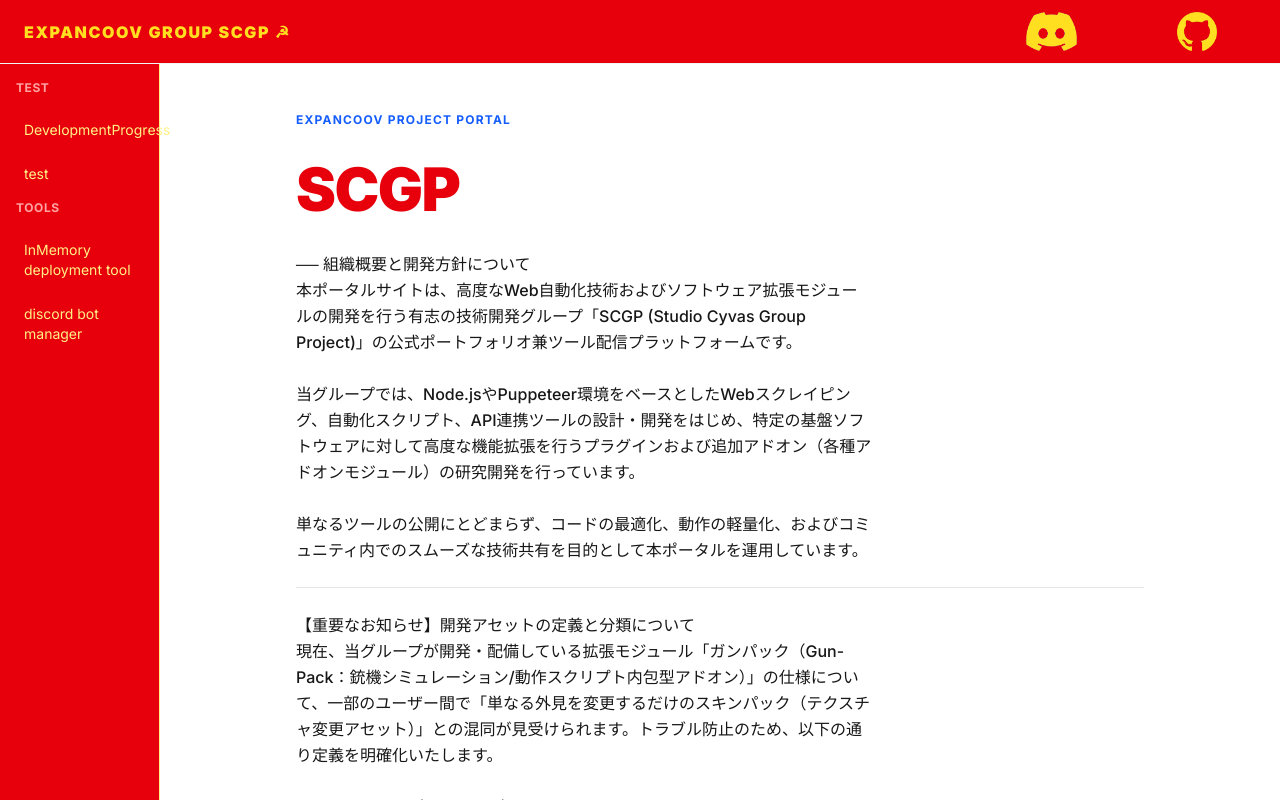
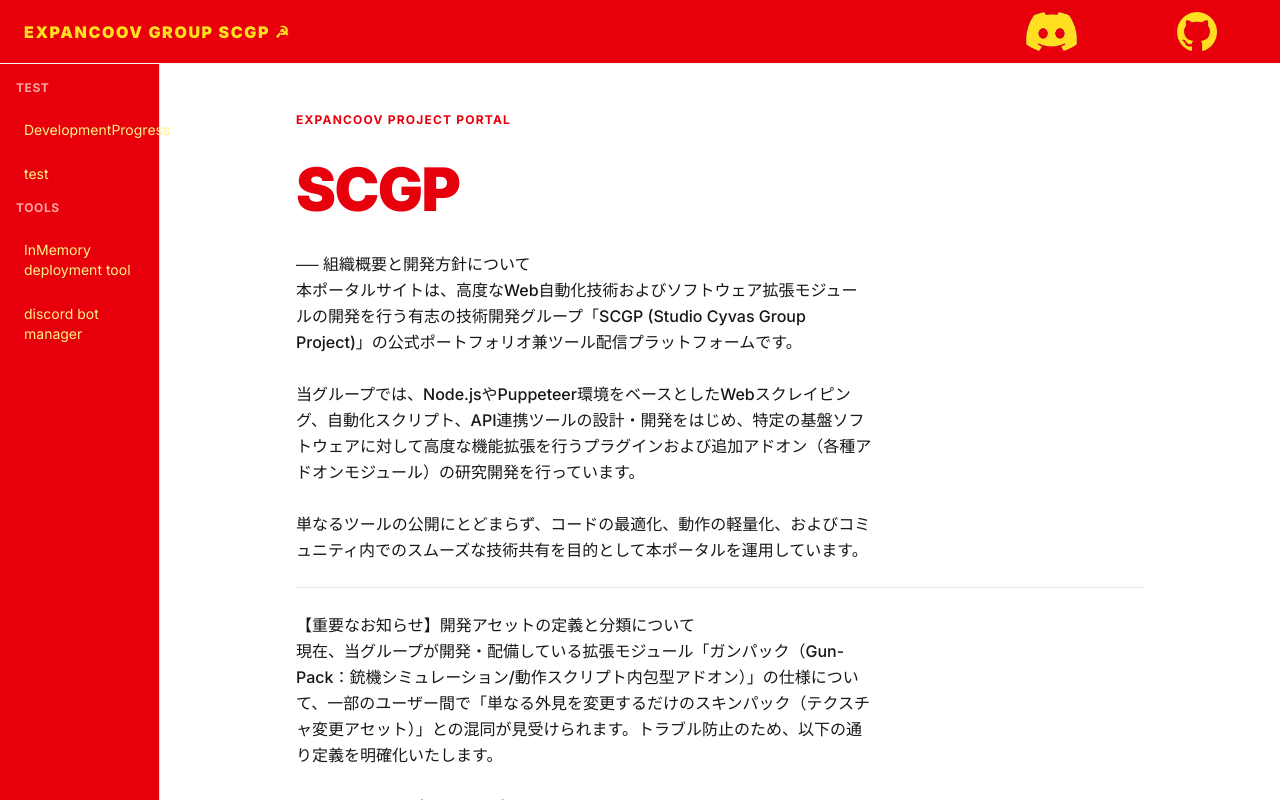
Before and after one commit to kousei085875900/scgp, a Next.js app: page / in a window 1280 px wide. Shown: the top 800 px of the page. Built offline with nearby package versions, Linux system fonts and the light colour scheme.

Commit message:
Change text color from blue to red in header

```diff
--- a/app/page.tsx
+++ b/app/page.tsx
@@ -5,7 +5,7 @@ export default function Home() {
     <div className="space-y-12 w-full">
       <div className="space-y-6">
         {/* 小見出し */}
-        <div className="text-xs font-bold tracking-widest text-blue-600 uppercase">
+        <div className="text-xs font-bold tracking-widest text-red-600 uppercase">
           Expancoov Project Portal
         </div>
 
```
